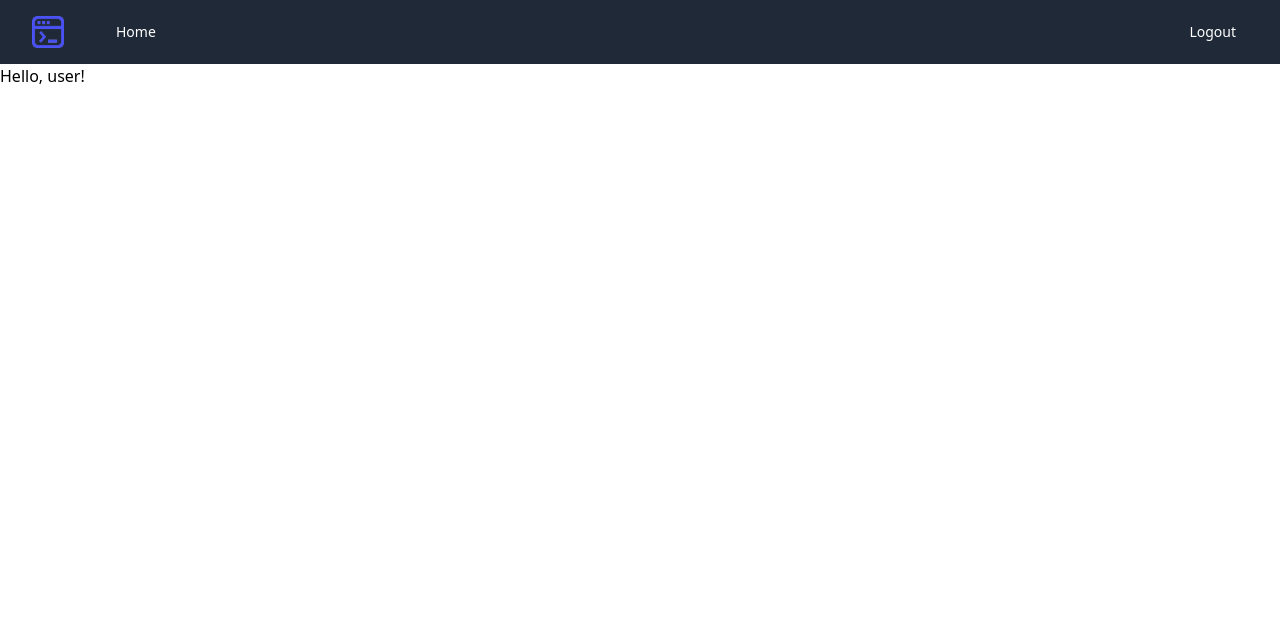
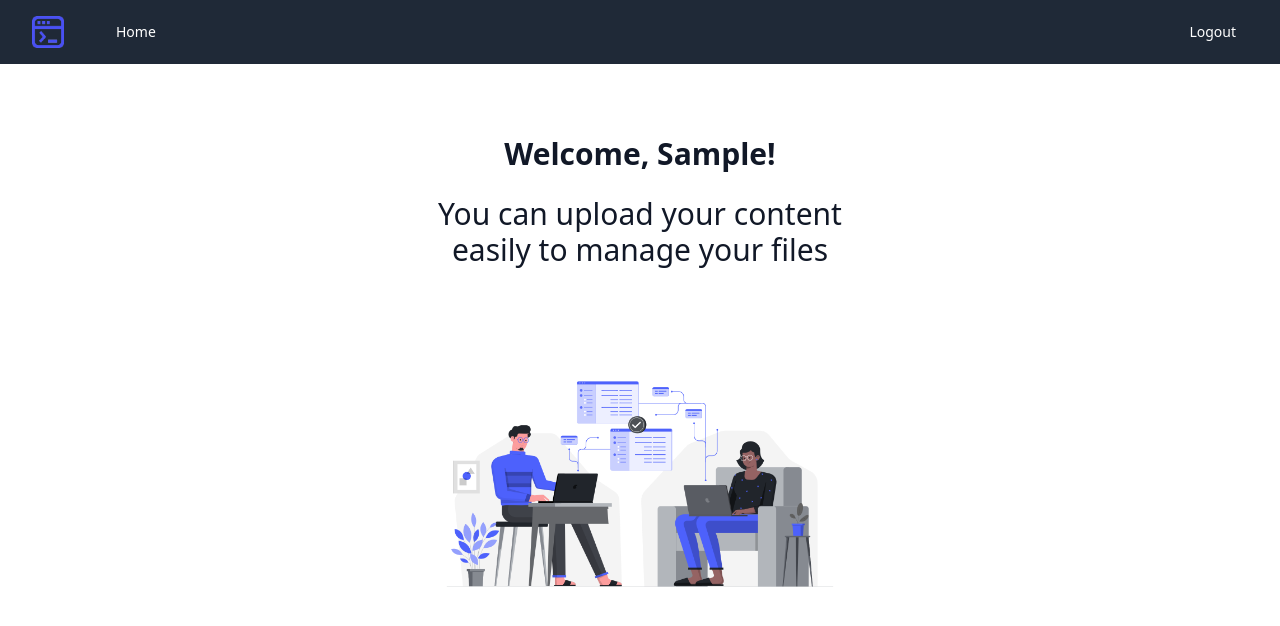
Before and after one commit to aashrafh/educative-nodejs, a React (Create React App) app in the folder frontend/: page / in a window 1280 px wide. Shown: the top 626 px of the page. Built offline with nearby package versions, Linux system fonts and the light colour scheme; sample sign-in values are in the browser's storage.

Commit message:
Home page

```diff
--- a/frontend/src/App.js
+++ b/frontend/src/App.js
@@ -7,6 +7,7 @@ import { Routes, Route, Navigate } from "react-router-dom";
 import Signup from "./pages/Signup";
 import Confirmation from "./pages/Confirmation";
 import Login from "./pages/Login";
+import Home from "./pages/Home";
 
 const RequireAuth = ({ children }) => {
   const { state } = useContext(Context);
@@ -16,10 +17,6 @@ const RequireAuth = ({ children }) => {
 const OnlyNotAuth = ({ children }) => {
   const { state } = useContext(Context);
   return !state.auth ? children : <Navigate to="/" replace />;
-};
-
-const Home = () => {
-  return <h1>Hello, user!</h1>;
 };
 
 const App = () => {
--- /dev/null
+++ b/frontend/src/pages/Home.js
@@ -0,0 +1,24 @@
+import React, { useContext } from "react";
+import { Context } from "../context";
+import welcome from "../assets/welcome.png";
+
+const Home = () => {
+  const { state } = useContext(Context);
+  return (
+    <>
+      <div className="min-h-full flex items-center justify-center py-12 px-4 sm:px-6 lg:px-8">
+        <div className="max-w-md w-full">
+          <h2 className="mt-6 text-center text-3xl font-extrabold text-gray-900">
+            {`Welcome, ${state.user.firstName}!`}
+          </h2>
+          <p className="mt-6 text-center text-3xl text-gray-900">
+            You can upload your content easily to manage your files
+          </p>
+          <img className="mx-auto w-auto my-12" src={welcome} alt="Workflow" />
+        </div>
+      </div>
+    </>
+  );
+};
+
+export default Home;
```
Also changed, not shown: frontend/src/assets/welcome.png (added).
